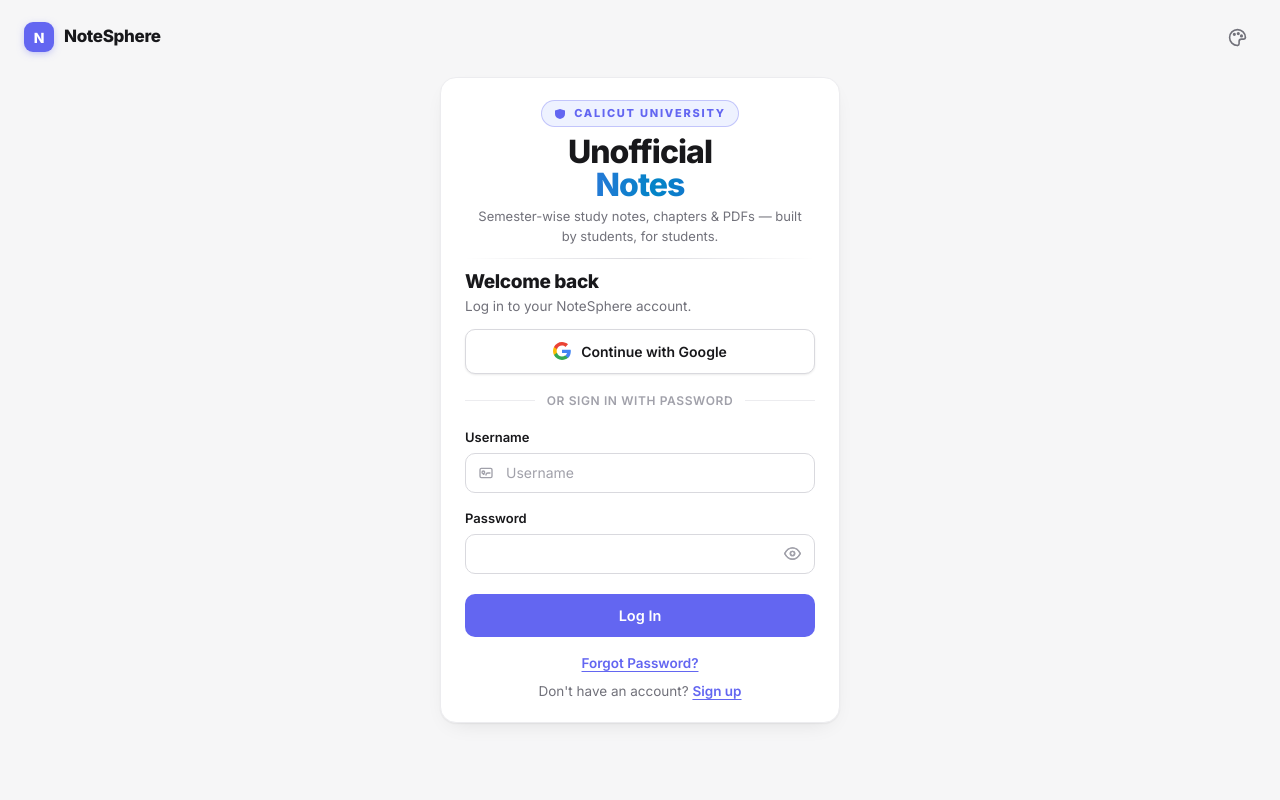
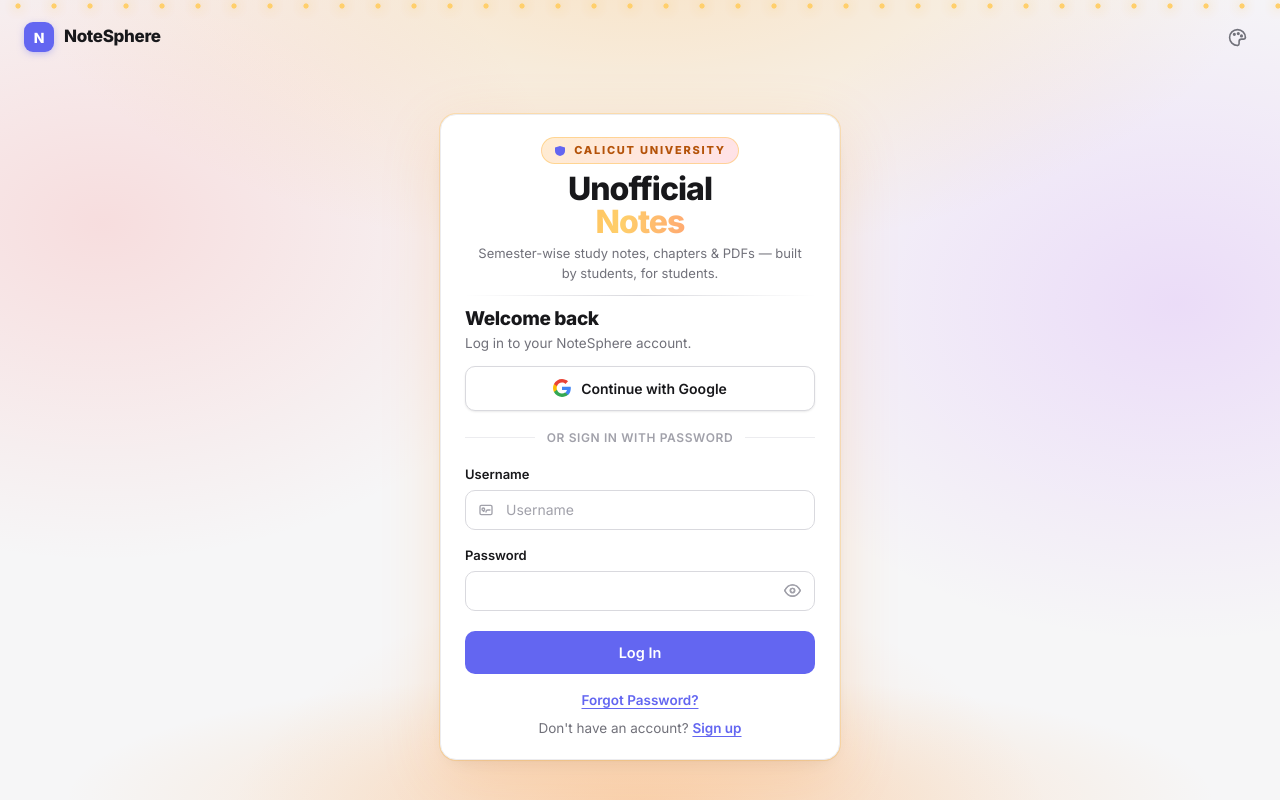
Before and after one commit to ameenul-hashim/notesphere, a Django app: page /login/?next=/dashboard/semesters/1/ in a window 1280 px wide. Run offline with Django 5.2, Linux system fonts and the light colour scheme; some libraries are stand-ins or nearby versions.

Commit message:
Add date-gated Diwali background for auth pages (auto-reverts after 2026-11-08)

```diff
--- a/apps/accounts/context_processors.py
+++ b/apps/accounts/context_processors.py
@@ -99,3 +99,26 @@ def user_notifications(request):
         "topbar_notifications": [],
         "unread_notifications_count": 0,
     }
+
+
+def festival(request):
+    """Expose a date-gated festival flag for temporary decorations.
+
+    ``settings.DIWALI_DATE`` is an ISO date (default "2026-11-08"). The Diwali
+    background is shown only when the current local date (TIME_ZONE) matches,
+    so it switches off automatically the next day with no code change.
+    """
+    from datetime import date
+
+    from django.conf import settings
+    from django.utils import timezone
+
+    raw_date = getattr(settings, "DIWALI_DATE", "")
+    diwali_active = False
+    if raw_date:
+        try:
+            diwali_active = timezone.localdate() == date.fromisoformat(str(raw_date))
+        except ValueError:
+            diwali_active = False
+
+    return {"diwali_active": diwali_active}
--- a/static/css/app.css
+++ b/static/css/app.css
@@ -2688,3 +2688,88 @@ p {
   padding: 0;
   background: transparent;
 }
+
+/* ---------------------------------------------------------------------------
+   Diwali festival background (temporary, auto-expires after DIWALI_DATE).
+   Scoped to [data-festival="diwali"], which is only rendered on the Diwali
+   date, so it reverts to normal automatically the next day.
+   --------------------------------------------------------------------------- */
+[data-festival="diwali"] {
+  --diwali-gold: #ffcf6b;
+  --diwali-amber: #ff9d3c;
+  --diwali-rose: #ff5f7e;
+}
+
+[data-festival="diwali"] .auth-page {
+  background:
+    radial-gradient(900px 460px at 50% -8%, rgba(255, 176, 64, 0.28), transparent 70%),
+    radial-gradient(720px 520px at 8% 28%, rgba(255, 92, 92, 0.16), transparent 65%),
+    radial-gradient(720px 520px at 92% 38%, rgba(178, 86, 255, 0.16), transparent 65%),
+    radial-gradient(600px 400px at 50% 108%, rgba(255, 140, 40, 0.18), transparent 70%),
+    var(--bg);
+}
+
+/* String lights across the top */
+[data-festival="diwali"] .auth-page::before {
+  content: "";
+  position: absolute;
+  inset-inline: 0;
+  top: 0;
+  height: 12px;
+  background-image: radial-gradient(circle, var(--diwali-gold) 2.2px, transparent 3px);
+  background-size: 36px 12px;
+  background-repeat: repeat-x;
+  filter: drop-shadow(0 0 6px rgba(255, 196, 92, 0.95));
+  opacity: 0.95;
+  pointer-events: none;
+  animation: diwali-twinkle 2.6s ease-in-out infinite;
+}
+
+/* Warm diya glow rising from the bottom */
+[data-festival="diwali"] .auth-page::after {
+  content: "";
+  position: absolute;
+  inset-inline: 0;
+  bottom: 0;
+  height: 170px;
+  background: radial-gradient(60% 100% at 50% 100%, rgba(255, 150, 50, 0.24), transparent 75%);
+  pointer-events: none;
+}
+
+[data-festival="diwali"] .auth-page > * {
+  position: relative;
+  z-index: 1;
+}
+
+[data-festival="diwali"] .auth-card {
+  box-shadow:
+    0 0 0 1px rgba(255, 196, 92, 0.35),
+    0 18px 60px rgba(255, 140, 40, 0.18),
+    var(--shadow);
+}
+
+[data-festival="diwali"] .auth-hero-badge {
+  background: linear-gradient(135deg, rgba(255, 176, 64, 0.24), rgba(255, 92, 126, 0.18));
+  border-color: rgba(255, 196, 92, 0.55);
+  color: #b45309;
+}
+
+[data-festival="diwali"] .auth-hero-line--grad {
+  background-image: linear-gradient(100deg, var(--diwali-amber), var(--diwali-gold) 45%, var(--diwali-rose));
+}
+
+@keyframes diwali-twinkle {
+  0%,
+  100% {
+    opacity: 0.6;
+  }
+  50% {
+    opacity: 1;
+  }
+}
+
+@media (prefers-reduced-motion: reduce) {
+  [data-festival="diwali"] .auth-page::before {
+    animation: none;
+  }
+}
--- a/templates/base.html
+++ b/templates/base.html
@@ -30,7 +30,7 @@
     })();
   </script>
 </head>
-<body>
+<body{% if diwali_active %} data-festival="diwali"{% endif %}>
 
   {% if user.is_authenticated %}
     {% include "_sidebar.html" %}
```
Also changed, not shown: config/settings/base.py (+8 -0 lines).
